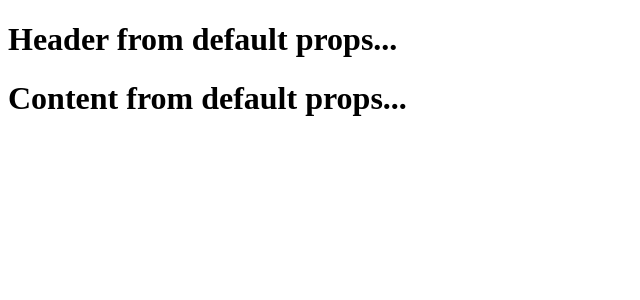
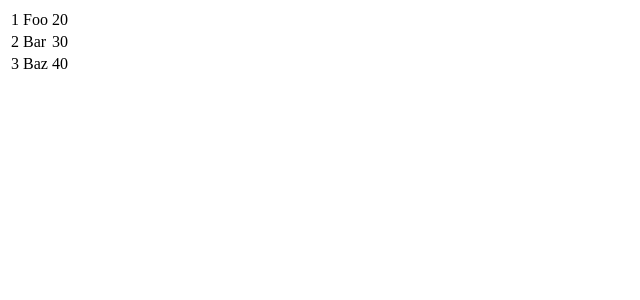
Before and after one commit to mjahanseir/WebDeveloping, a React (Create React App) app in the folder LO1_2_React/myreact/: page / in a window 1280 px wide. Shown: the top 300 px of the page, without its empty margins (0-640 px from the left). Built offline with nearby package versions, Linux system fonts and the light colour scheme; the HTML template or start-up script is replaced by a standard one.

Commit message:
Passing properties to child components

```diff
--- a/LO1_2_React/myreact/src/App.jsx
+++ b/LO1_2_React/myreact/src/App.jsx
@@ -1,22 +1,34 @@
 import React, {Component} from "react";
-
-class App extends Component{
+class App extends React.Component {
     constructor(props) {
         super(props);
+        this.state = {
+            myVar: "this is  just some text",
+            data: [{ "id": 1, "name": "Foo", "age": "20" }, { "id": 2, "name": "Bar", "age": "30" }, { "id": 3, "name": "Baz", "age": "40" }]
+        }
     }
     render() {
         return (
-            <div>
-                <h1>{this.props.headerProp}</h1>
-                <h1>{this.props.contentProp}</h1>
-            </div>
-
+            <table>
+                <tbody>
+                {this.state.data.map((person, i) =>
+                    <TableRow key={i} tableData={person} />)}
+                </tbody>
+            </table>
+        );
+    }
+}
+class TableRow extends Component {
+    render() {
+        return (
+            <tr>
+                <td>{this.props.tableData.id}</td>
+                <td>{this.props.tableData.name}</td>
+                <td>{this.props.tableData.age}</td>
+            </tr>
         );
     }
 }
 
-App.defaultProps = {
-    headerProp: "Header from default props...",
-    contentProp: "Content from default props..."
-}
+
 export default App;
```
